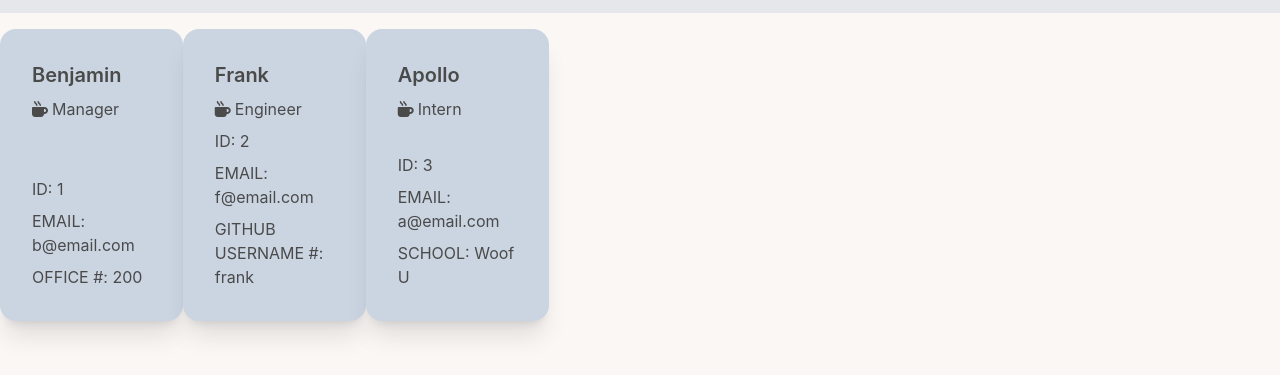
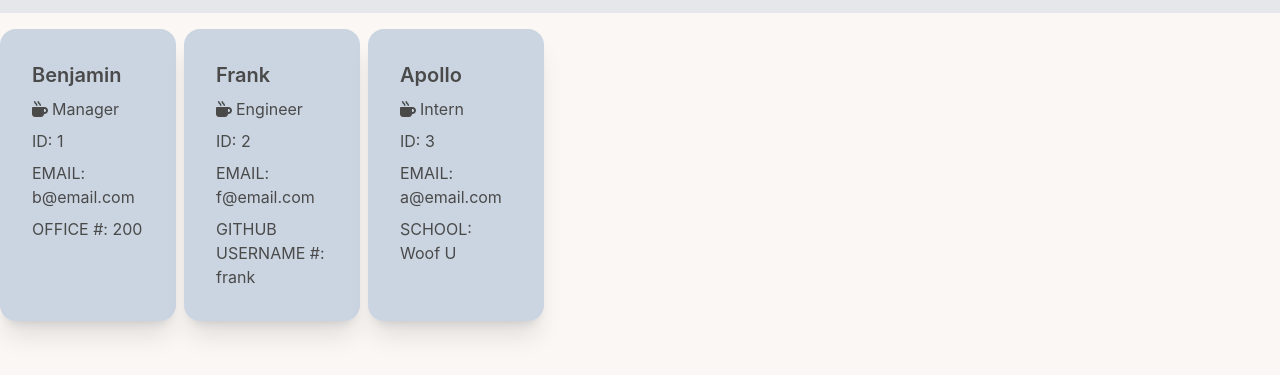
Before and after one commit to TommyAlv/Challenge10-TeamProfileGenerator, a website: page index.html in a window 1280 px wide. Shown: the part 51-426 px from the top of the page. Drawn offline with nearby package versions, Linux system fonts and the light colour scheme.

Commit message:
tweaked spacing of cards

```diff
--- a/assets/js/pageLayout.js
+++ b/assets/js/pageLayout.js
@@ -6,7 +6,7 @@ const manager = managerInfo => {
         <div class="card w-48 lg:w-56 bg-slate-300 shadow-xl">
             <div class="card-body">
                 <h2 class="card-title">${managerInfo.name}</h2>
-                <p><i class="fa-sharp fa-solid fa-mug-hot mr-1"></i>Manager</p>
+                <div><i class="fa-sharp fa-solid fa-mug-hot mr-1"></i>Manager</div>
                 <row class="">ID: <span>${managerInfo.id}</span></row>
                 <row>EMAIL: <span>${managerInfo.email}</span></row>
                 <row>OFFICE #: <span>${managerInfo.officeNumber}</span></row>
@@ -21,7 +21,7 @@ const engineer = engineerInfo => {
         <div class="card w-48 lg:w-56 bg-slate-300 shadow-xl">
             <div class="card-body">
                 <h2 class="card-title">${engineerInfo.name}</h2>
-                <p><i class="fa-sharp fa-solid fa-mug-hot mr-1"></i>Engineer</p>
+                <div><i class="fa-sharp fa-solid fa-mug-hot mr-1"></i>Engineer</div>
                 <row class="">ID: <span>${engineerInfo.id}</span></row>
                 <row>EMAIL: <span>${engineerInfo.email}</span></row>
                 <row>GITHUB USERNAME #: <span>${engineerInfo.github}</span></row>
@@ -36,7 +36,7 @@ const intern = internInfo => {
         <div class="card w-48 lg:w-56 bg-slate-300 shadow-xl">
             <div class="card-body">
                 <h2 class="card-title">${internInfo.name}</h2>
-                <p><i class="fa-sharp fa-solid fa-mug-hot mr-1"></i>Intern</p>
+                <div><i class="fa-sharp fa-solid fa-mug-hot mr-1"></i>Intern</div>
                 <row class="">ID: <span>${internInfo.id}</span></row>
                 <row>EMAIL: <span>${internInfo.email}</span></row>
                 <row>SCHOOL: <span>${internInfo.school}</span></row>
@@ -74,7 +74,7 @@ module.exports = employees => {
                 </div>
             </div>
 
-            <div class="justify-center grid grid-cols-3 md:grid-cols-4 lg:grid-cols-4 xl:grid-cols-7 mx-auto gap-y-2">
+            <div class="justify-center grid grid-cols-3 md:grid-cols-5 lg:grid-cols-4 xl:grid-cols-7 mx-auto lg:gap-x-2 gap-y-2">
 
             ${employees.map(employee => {
                 if (employee.getRole() === "Manager") {
--- a/index.html
+++ b/index.html
@@ -26,33 +26,33 @@
                 </div>
             </div>
 
-            <div class="justify-center grid grid-cols-3 md:grid-cols-5 lg:grid-cols-6 xl:grid-cols-7 mx-auto gap-y-2">
+            <div class="justify-center grid grid-cols-3 md:grid-cols-5 lg:grid-cols-4 xl:grid-cols-7 mx-auto lg:gap-x-2 gap-y-2">
 
 
-        <div class="card w-48 bg-slate-300 shadow-xl">
+        <div class="card w-48 lg:w-56 bg-slate-300 shadow-xl">
             <div class="card-body">
                 <h2 class="card-title">Benjamin</h2>
-                <p><i class="fa-sharp fa-solid fa-mug-hot mr-1"></i>Manager</p>
+                <div><i class="fa-sharp fa-solid fa-mug-hot mr-1"></i>Manager</div>
                 <row class="">ID: <span>1</span></row>
                 <row>EMAIL: <span>b@email.com</span></row>
                 <row>OFFICE #: <span>200</span></row>
             </div>
         </div>
 
-        <div class="card w-48 bg-slate-300 shadow-xl">
+        <div class="card w-48 lg:w-56 bg-slate-300 shadow-xl">
             <div class="card-body">
                 <h2 class="card-title">Frank</h2>
-                <p><i class="fa-sharp fa-solid fa-mug-hot mr-1"></i>Engineer</p>
+                <div><i class="fa-sharp fa-solid fa-mug-hot mr-1"></i>Engineer</div>
                 <row class="">ID: <span>2</span></row>
                 <row>EMAIL: <span>f@email.com</span></row>
                 <row>GITHUB USERNAME #: <span>frank</span></row>
             </div>
         </div>
 
-        <div class="card w-48 bg-slate-300 shadow-xl">
+        <div class="card w-48 lg:w-56 bg-slate-300 shadow-xl">
             <div class="card-body">
                 <h2 class="card-title">Apollo</h2>
-                <p><i class="fa-sharp fa-solid fa-mug-hot mr-1"></i>Intern</p>
+                <div><i class="fa-sharp fa-solid fa-mug-hot mr-1"></i>Intern</div>
                 <row class="">ID: <span>3</span></row>
                 <row>EMAIL: <span>a@email.com</span></row>
                 <row>SCHOOL: <span>Woof U</span></row>
```
Also changed, not shown: README.md, assets/css/output.css, assets/img/Screenshot.png (added).
